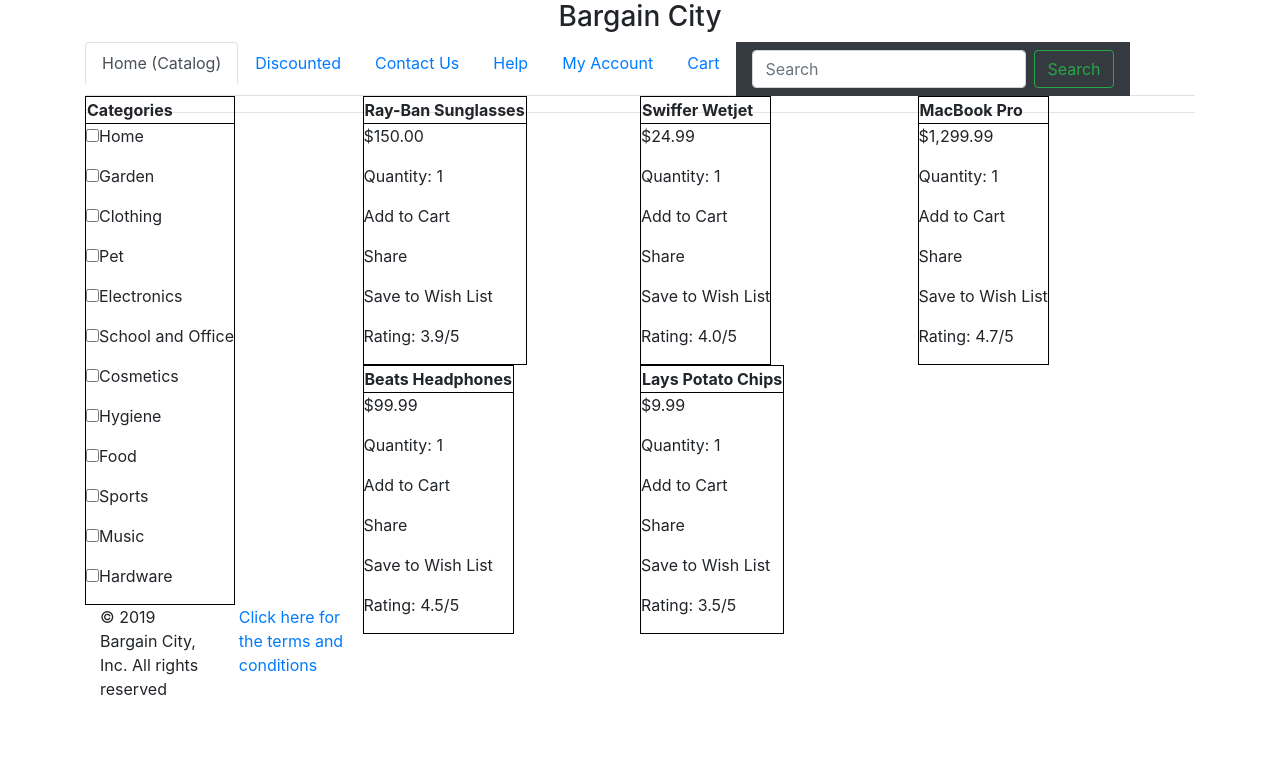
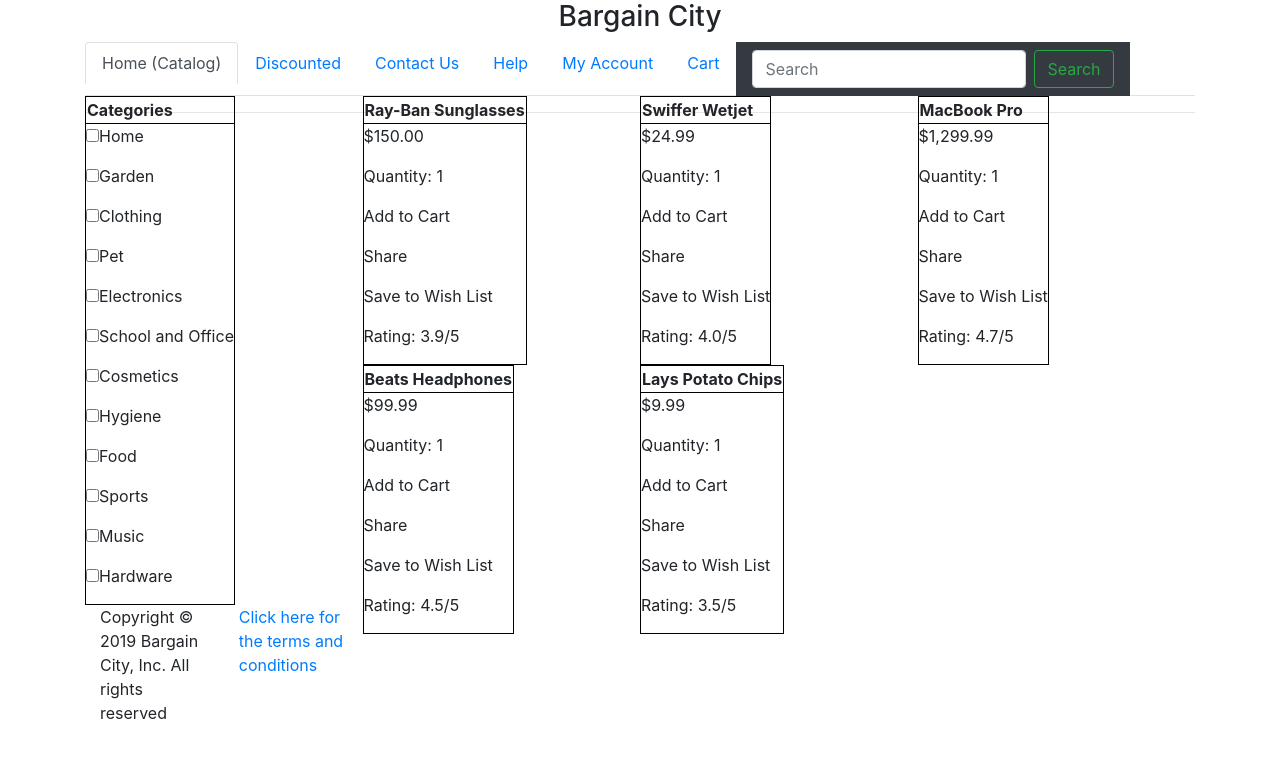
Before and after one commit to DevSquad451/BargainCity, an Angular app: page /home in a window 1280 px wide. Shown: the top 758 px of the page. Built offline with nearby package versions, Linux system fonts and the light colour scheme.

Commit message:
terms and conditions revise

```diff
--- a/src/app/footer/footer.component.html
+++ b/src/app/footer/footer.component.html
@@ -1,8 +1,10 @@
-<div class="container" >
-        <hr>
+<div class="container">
+    <hr>
          <div class="row">
            <div class="col">
-                 © 2019 Bargain City, Inc. All rights reserved
-          </div>
-           <a class="col" [routerLink]="['/terms']">Click here for the terms and conditions</a>
+                Copyright © 2019 Bargain City, Inc. All rights reserved
+           </div>
+          <div class="col">
+           <a [routerLink]="['/terms']">Click here for the terms and conditions</a>
          </div>
+         </div>
```
